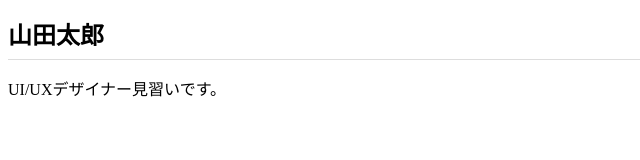
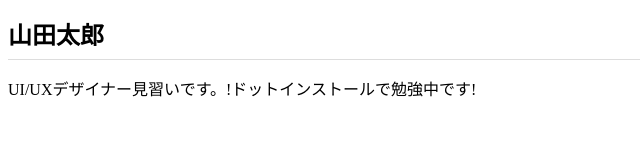
Before and after one commit to www879/www879.github.io, a plain HTML site: page index.html in a window 1280 px wide. Shown: the whole page, without its empty margins (0-640 px from the left). Drawn offline with Linux system fonts and the light colour scheme.

Commit message:
Add files via upload

```diff
--- a/index.html
+++ b/index.html
@@ -9,6 +9,6 @@
 </head>
 <body>
   <h1>山田太郎</h1>
-  <p>UI/UXデザイナー見習いです。</p>
+  <p>UI/UXデザイナー見習いです。!ドットインストールで勉強中です!</p>
 </body>
 </html>
```
